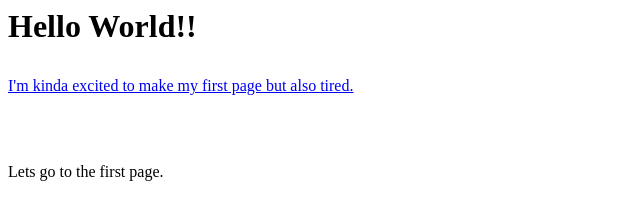
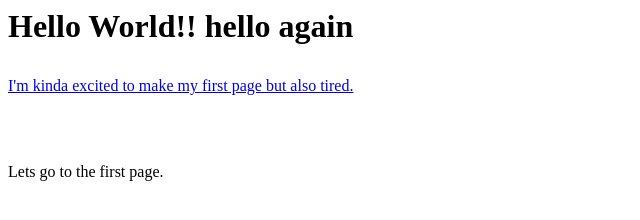
Before and after one commit to Tidiane077/MA1800-Live-Coding, a plain HTML site: page Week-02/Index.html in a window 1280 px wide. Shown: the whole page, without its empty margins (0-640 px from the left). Drawn offline with Linux system fonts and the light colour scheme.

Commit message:
update please

```diff
--- a/Week-02/Index.html
+++ b/Week-02/Index.html
@@ -4,7 +4,7 @@
 
     <body>
         <h1>
-            Hello World!!</p>
+            Hello World!! hello again</p>
         </h1>
 
         <p><a href="page-01.html">I'm kinda excited to make my first page but also tired.</a></p>
```
